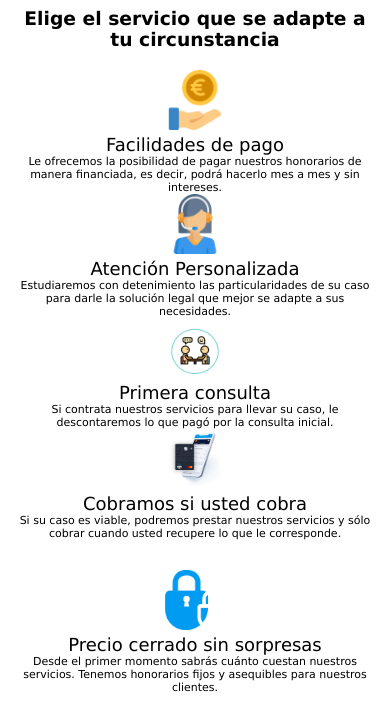
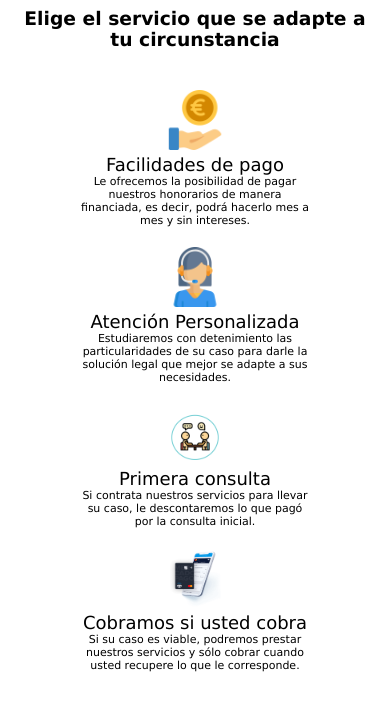
Before and after one commit to jimmoroco/avilamontesabogados.com, a plain HTML site: page index.html in a window 390 px wide. Shown: the part 397-1099 px from the top of the page. Drawn offline with Linux system fonts and the light colour scheme.

Commit message:
feat: modify inicio

```diff
--- a/index.html
+++ b/index.html
@@ -28,19 +28,19 @@
                     <p class="section-text">Le ofrecemos la posibilidad de pagar nuestros honorarios de manera
                         financiada, es decir, podrá hacerlo mes a mes y sin intereses.</p>
                 </div>
-                <div>
+                <div class="section-child">
                     <img class="img-atencion" src="./images/inicio/atencion.png" alt="">
                     <p class="section-titulo">Atención Personalizada</p>
                     <p class="section-text">Estudiaremos con detenimiento las particularidades de su caso para darle la
                         solución legal que mejor se adapte a sus necesidades.</p>
                 </div>
-                <div>
+                <div class="section-child">
                     <img class="img-primera" src="./images/inicio/primera.png" alt="">
                     <p class="section-titulo"> Primera consulta</p>
                     <p class="section-text">Si contrata nuestros servicios para llevar su caso, le descontaremos lo que
                         pagó por la consulta inicial.</p>
                 </div>
-                <div>
+                <div class="section-child">
                     <img class="img-cobramos" src="./images/inicio/cobramos.png" alt="">
                     <p class="section-titulo-cobramos">Cobramos si usted cobra</p>
                     <p class="section-text">Si su caso es viable, podremos prestar nuestros servicios y sólo cobrar
@@ -48,13 +48,13 @@
                 </div>
             </div>
             <div class="section-2 center">
-                <div>
+                <div class="section-child">
                     <img class="img-precio" src="./images/inicio/precio.png" alt="">
                     <p class="section-titulo">Precio cerrado sin sorpresas</p>
                     <p class="section-text">Desde el primer momento sabrás cuánto cuestan nuestros servicios. Tenemos
                         honorarios fijos y asequibles para nuestros clientes.</p>
                 </div>
-                <div>
+                <div class="section-child">
                     <img class="img-contacto" src="./images/inicio/contacto.png" alt="">
                     <p class="section-titulo">Contacto permanente con nosotros</p>
                     <p class="section-text">Atendemos a los clientes por teléfono, Skype, por correo electrónico, o
--- a/style.css
+++ b/style.css
@@ -86,13 +86,15 @@
     padding: 0 10px;
     margin-top: 15px;
 }
-
+.section-child{
+    max-width: 200px;
+}
 .section-1,
 .section-2 {
     padding: 0 15px;
     display: flex;
     flex-direction: row;
-    justify-content: space-between;
+    justify-content: center;
 }
 
 .section-1 {
@@ -264,9 +266,13 @@
     }
 
     /* INICIO */
+    .section-child{
+        max-width: 800px;
+        margin-top: 20px;
+    }
     .section-1,
     .section-2 {
-        padding: 0 15px;
+        padding: 0 80px;
         flex-direction: column;
         justify-content: space-between;
     }
```
